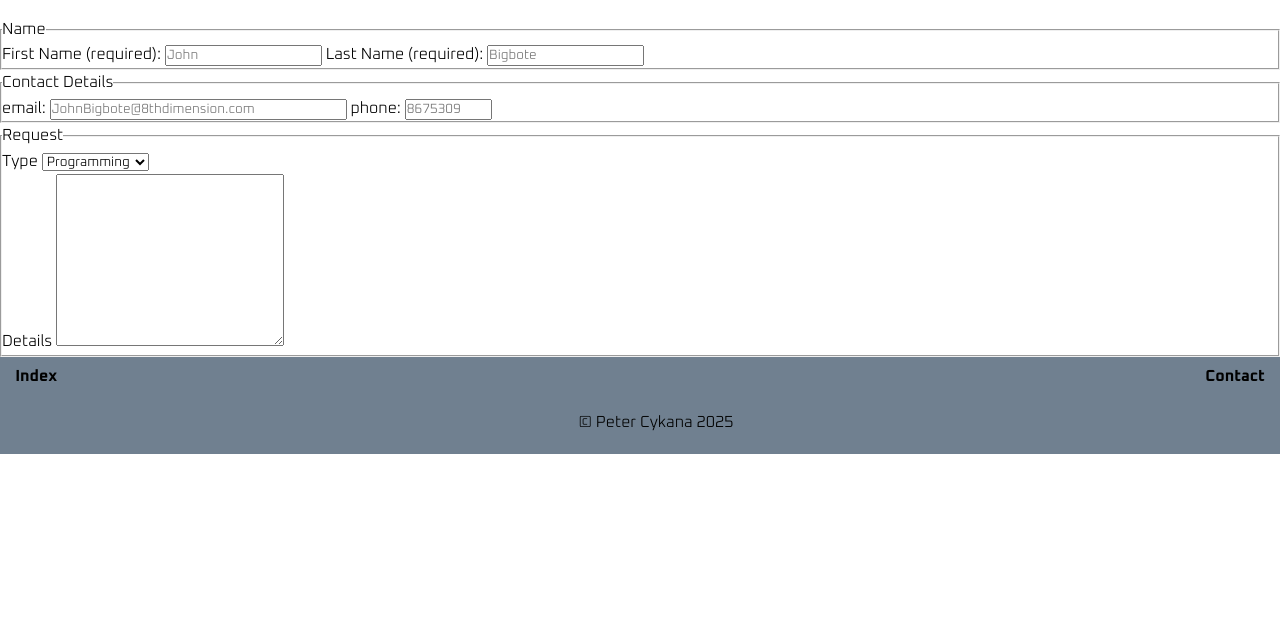
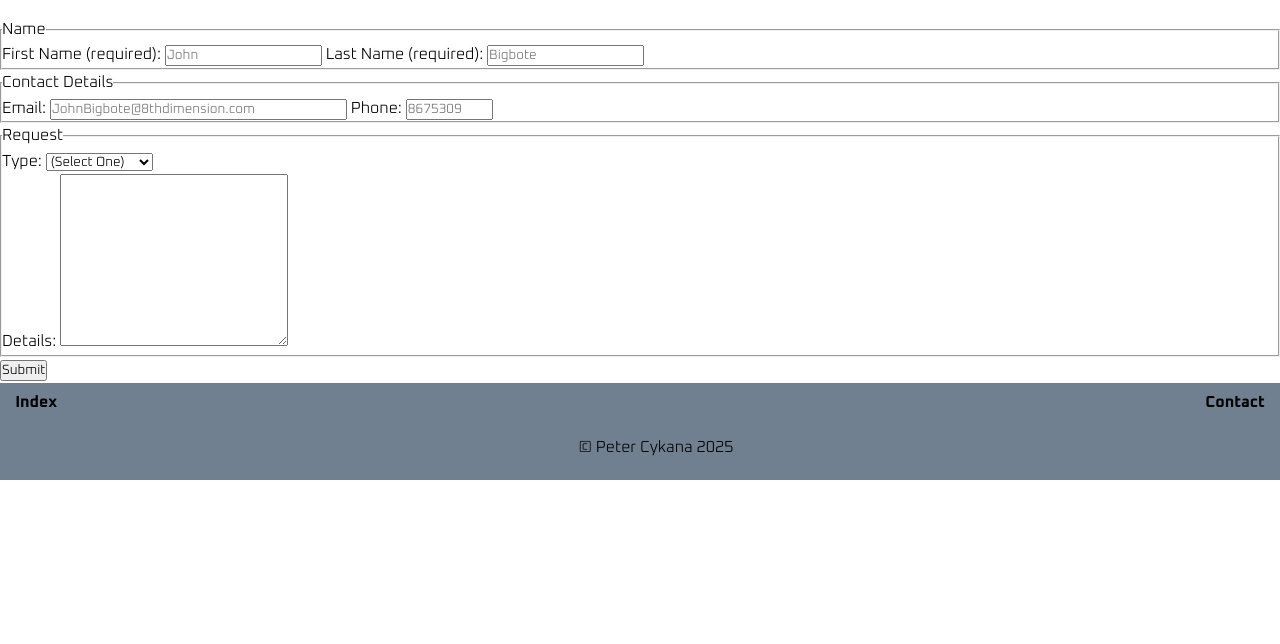
Before and after one commit to PCykana/Personal-Portfolio-WEB504, a plain HTML site: page components/contact/contact.html in a window 1280 px wide. Shown: the part 156-800 px from the top of the page. Drawn offline with Linux system fonts and the light colour scheme; a web font is replaced by a local one.

Commit message:
adding names to form fields and adding a submit button as well as a top level select one field for the select box

```diff
--- a/components/contact/contact.html
+++ b/components/contact/contact.html
@@ -13,7 +13,7 @@
 <body>
     <header class="sticky-header" role="banner">
         <!--Site Title with id and keyboard Focus-->
-        <h1 class="main-title" tabindex="0">HTBS Extra Life Charity Streams</h1>
+        <h1 class="main-title" tabindex="0">WWW.PETE.COM</h1>
         <nav aria-label="Main Navigation">
             <ul class="nav-list">
                 <li><a href="../home/home.html" class="nav-link">Home</a></li>
@@ -29,22 +29,21 @@
        <form action="contact_inquiry" method="post">
         <fieldset>
             <legend>Name</legend>
-            <Label for="first_name">First Name (required):</Label>
-            <input type="text" id="first_name" name="First Name" placeholder="John" aria-required="true" required size="20">
-            <label for="last_name">Last Name (required):</label>
-            <input type="text" id="last_name" name="Last Name" placeholder="Bigbote" aria-required="true" required size="20">
+            <Label for="first_name">First Name (required): <input type="text" id="first_name" name="First Name" placeholder="John" aria-required="true" required size="20"></Label>
+            <label for="last_name">Last Name (required): <input type="text" id="last_name" name="Last Name" placeholder="Bigbote" aria-required="true" required size="20"></label>
         </fieldset>
         <fieldset>
             <legend>Contact Details</legend>
-            <Label for="email">email:</Label>
-            <input type="email" id="email" name="email" placeholder="JohnBigbote@8thdimension.com" size="40">
-            <label for="phone">phone:</label>
-            <input type="text" id="phone" name="phone" placeholder="8675309" size="10">
+            <Label for="email">Email: <input type="email" id="email" name="email" placeholder="JohnBigbote@8thdimension.com" size="40" aria-required="true"></Label>
+
+            <label for="phone">Phone: <input type="text" id="phone" name="phone" placeholder="8675309" size="10"></label>
+
         </fieldset>
         <fieldset>
             <legend>Request</legend>
-            <label for="type">Type</label>
+            <label for="type">Type: </label>
             <select name="type" id="type">
+                <option value="">(Select One)</option>
                 <option value="programming">Programming</option>
                 <option value="infrastructure">Infrastructure</option>
                 <option value="database">Database</option>
@@ -54,9 +53,10 @@
                 <option value="other">Other</option>
             </select>
             <br>
-            <label for="details">Details</label>
-            <textarea name="details" id="details" cols="30" rows="10"></textarea>
+            <label for="details">Details: </label>
+            <textarea name="details" id="details" cols="30" rows="10" placeholer="Hello, I am reaching out because I would like to know more about your charity efforts....."></textarea>
         </fieldset>
+        <input type="submit" value="Submit"/>
        </form>
     </div>
     </main>
```
